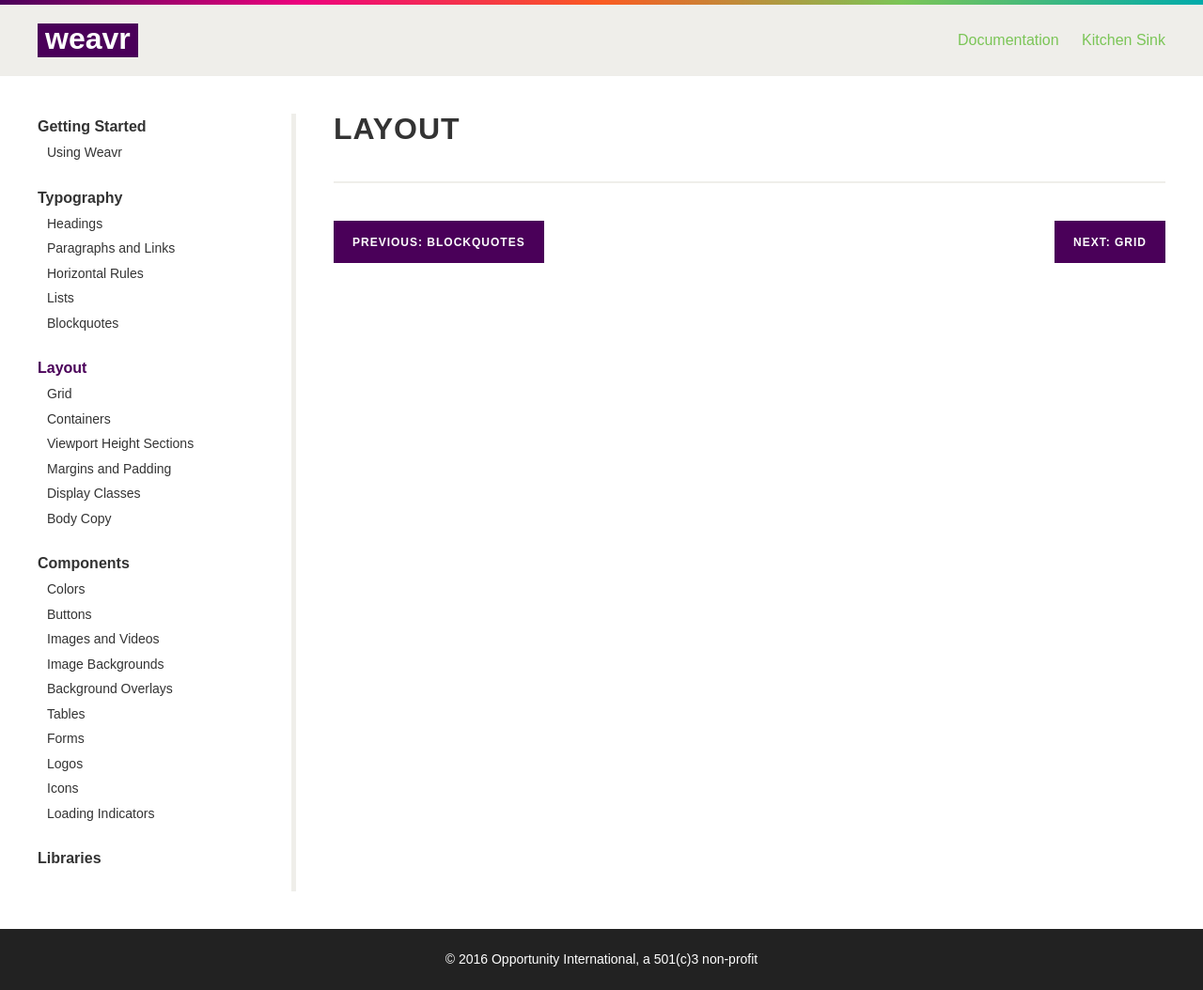
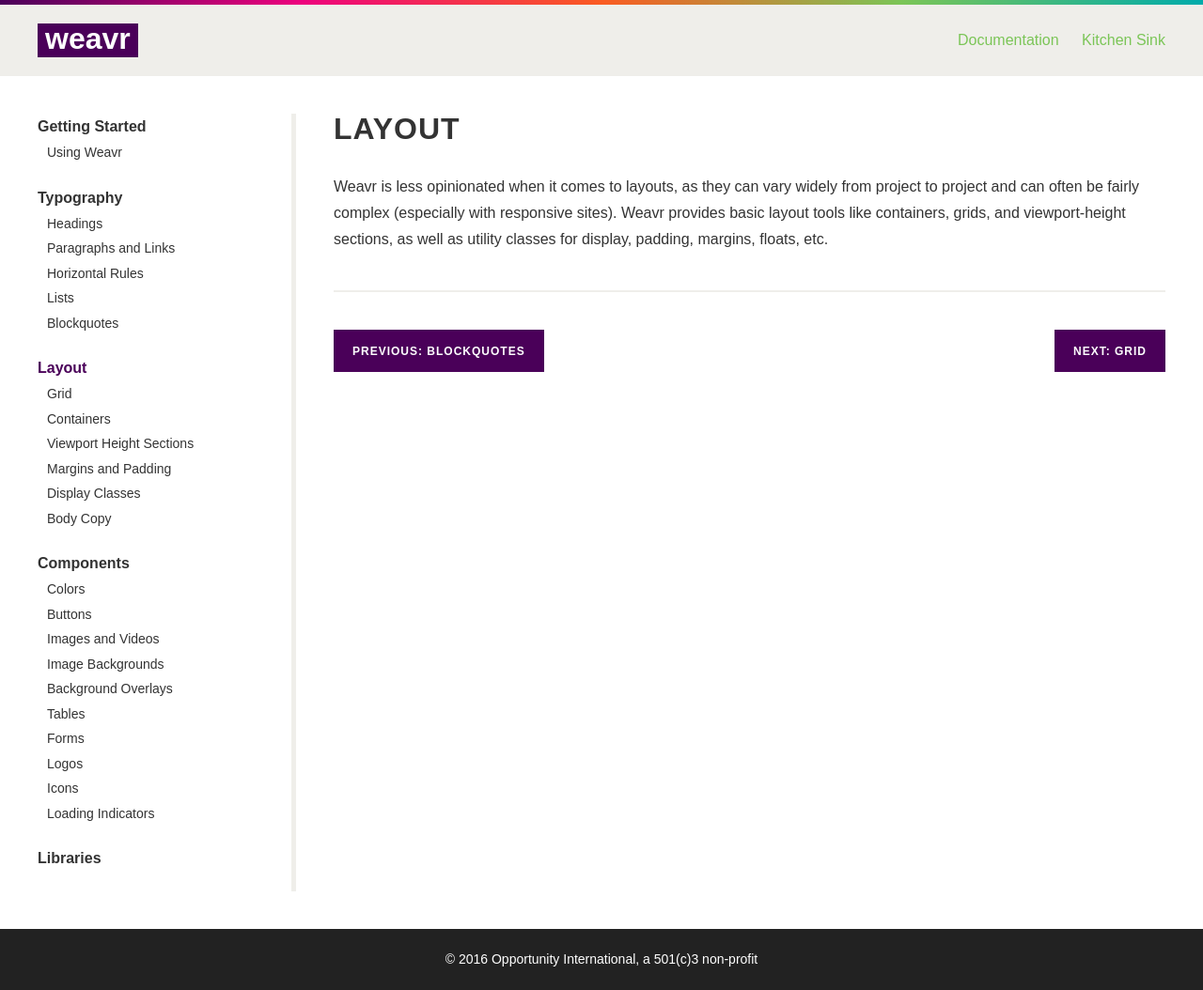
Before and after one commit to OpportunityIntl/Weavr, a Jekyll site: the page built from docs/layout/index.md, in a window 1280 px wide. Shown: the whole page at 94% size. Built offline with Jekyll 4.4.1, drawn with Linux system fonts in a browser that asks for light colours; nearby versions of some CDN libraries; Markdown is read by kramdown in place of the engine named in the settings; comment, search, counter and statistics services are not loaded.

Commit message:
Add intro to layouts

```diff
--- a/docs/layout/index.md
+++ b/docs/layout/index.md
@@ -2,3 +2,5 @@
 title: 'Layout'
 layout: documentation
 ---
+
+Weavr is less opinionated when it comes to layouts, as they can vary widely from project to project and can often be fairly complex (especially with responsive sites). Weavr provides basic layout tools like containers, grids, and viewport-height sections, as well as utility classes for display, padding, margins, floats, etc.
```
